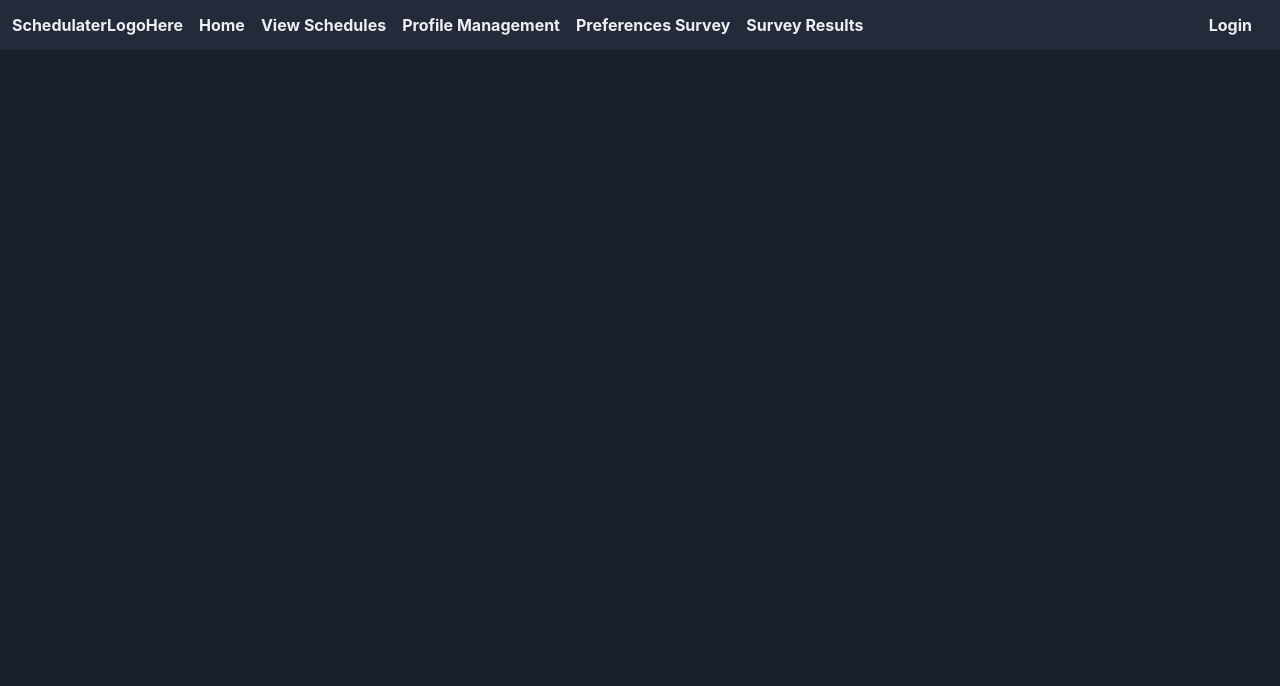
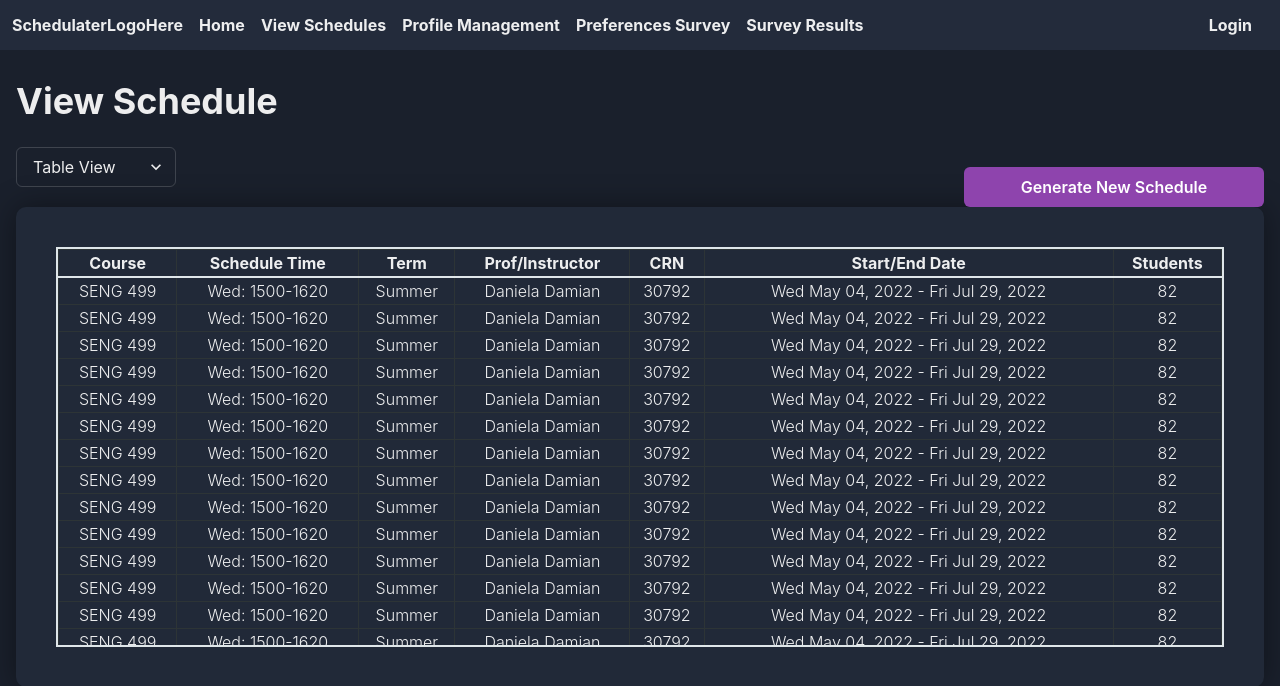
Before and after one commit to SENG499-S22-Company3/frontend, a React (Create React App) app: page /schedule in a window 1280 px wide. Shown: the top 686 px of the page. Built offline with nearby package versions, Linux system fonts and the light colour scheme.

Commit message:
added generate button and table view with dummy data to schedule view

```diff
--- a/src/pages/Generate.tsx
+++ b/src/pages/Generate.tsx
@@ -1,7 +1,28 @@
 import React from "react";
-
+import { Link } from "react-router-dom";
+import { Button, Flex, Text } from "@chakra-ui/react";
 export const Generate = () => {
   return (
-    <></>
+    <Flex
+      w="100%"
+      minH="calc(100vh - 5.5rem)"
+      pt={30}
+      alignItems="center"
+      justifyContent="center"
+      flexDirection="column"
+    >
+      <Button
+        mt={5}
+        w="300px"
+        as={Link}
+        to="/schedule"
+        backgroundColor="#8e44ad"
+        colorScheme="purple"
+        textColor="#ffffff"
+        variant="solid"
+      >
+        Generate Schedule
+      </Button>
+    </Flex>
   );
 };
--- a/src/pages/Schedule.tsx
+++ b/src/pages/Schedule.tsx
@@ -1,7 +1,323 @@
-import React from "react";
+import {
+  Box,
+  Button,
+  Container,
+  Flex,
+  FormControl,
+  FormErrorMessage,
+  FormLabel,
+  Heading,
+  Input,
+  Radio,
+  RadioGroup,
+  Select,
+  Slider,
+  SliderFilledTrack,
+  SliderThumb,
+  SliderTrack,
+  Stack,
+  Textarea,
+  Tooltip,
+} from "@chakra-ui/react";
+import React, { useEffect, useState } from "react";
+import { useNavigate } from "react-router-dom";
+import { Link } from "react-router-dom";
+import { gql, useMutation } from "@apollo/client";
+import { useLoginStore } from "../stores/login";
+
+// these schemas will probably change later, all just example data
+const SUBMIT = gql`
+  mutation Login($username: String!, $password: String!) {
+    login(username: $username, password: $password) {
+      username
+      email
+      roles
+    }
+  }
+`;
 
 export const Schedule = () => {
+  const [selectValue, setSelectValue] = useState("");
+  const [submit, { data, loading, error }] = useMutation(SUBMIT);
+
+  const loginState = useLoginStore();
+  const navigate = useNavigate();
+
+  useEffect(() => {
+    if (loginState.loggedIn) {
+      navigate("/");
+    }
+  }, [loginState.loggedIn, navigate]);
+
+  useEffect(() => {
+    if (data && !error && !loading) {
+      // TODO: this route will change to whatever the default page is once the
+      // user is logged in
+      navigate("/");
+    }
+  }, [data, error, loading, navigate]);
+
+  const css = `
+    table {
+      width: 100%;
+      height: 100%;
+    }
+    th {
+      border: 1px solid  #2d3436;
+      font-weight: 300;
+    }
+    .bold{
+      font-weight: bold;
+      border-bottom: 2px solid  #dfe6e9;
+    }
+    .scroll{
+      border: 2px solid  #dfe6e9;
+      overflow-y:auto;
+      max-height:50vh;
+    }
+  `
   return (
-    <></>
+    <Flex
+      w="100%"
+      minH="calc(100vh - 5.5rem)"
+      pt={30}
+      alignItems="center"
+      justifyContent="center"
+      flexDirection="column"
+    >
+      <Container mb={32} maxW="container.xlg">
+        <Heading mb={6}>View Schedule</Heading>
+        <Button
+        mt={5}
+        w="300px"
+        as={Link}
+        to="/schedule"
+
+        backgroundColor="#8e44ad"
+        colorScheme="purple"
+        textColor="#ffffff"
+        variant="solid"
+        float={`right`}
+      >
+        Generate New Schedule
+      </Button>
+        <Select
+          id="select"
+          w="160px"
+          value={selectValue}
+          mb={5}
+          onChange={(e) => setSelectValue(e.target.value)}
+        >
+          <option value="table">Table View</option>
+          <option value="calendar">Calendar View</option>
+        </Select>
+        <Flex
+          bg="#212938"
+          p={10}
+          borderRadius={10}
+          flexDir="column"
+          style={{ boxShadow: "0px 0px 30px rgba(0, 0, 0, 0.40)" }}
+        >
+         <div className={`scroll`}>
+            <style>
+                {css}
+            </style>
+            <table>
+
+              <tr>
+                <th className={`bold`}>Course</th>
+                <th className={`bold`}>Schedule Time</th>
+                <th className={`bold`}>Term</th>
+                <th className={`bold`}>Prof/Instructor</th>
+                <th className={`bold`}>CRN</th>
+                <th className={`bold`}>Start/End Date</th>
+                <th className={`bold`}>Students</th>
+              </tr>
+
+              <tr >
+                <th>SENG 499</th>
+                <th>Wed: 1500-1620</th>
+                <th>Summer</th>
+                <th>Daniela Damian</th>
+                <th>30792</th>
+                <th>Wed May 04, 2022 - Fri Jul 29, 2022</th>
+                <th>82</th>
+              </tr>
+              <tr >
+                <th>SENG 499</th>
+                <th>Wed: 1500-1620</th>
+                <th>Summer</th>
+                <th>Daniela Damian</th>
+                <th>30792</th>
+                <th>Wed May 04, 2022 - Fri Jul 29, 2022</th>
+                <th>82</th>
+              </tr>
+              <tr >
+                <th>SENG 499</th>
+                <th>Wed: 1500-1620</th>
+                <th>Summer</th>
+                <th>Daniela Damian</th>
+                <th>30792</th>
+                <th>Wed May 04, 2022 - Fri Jul 29, 2022</th>
+                <th>82</th>
+              </tr>
+              <tr >
+                <th>SENG 499</th>
+                <th>Wed: 1500-1620</th>
+                <th>Summer</th>
+                <th>Daniela Damian</th>
+                <th>30792</th>
+                <th>Wed May 04, 2022 - Fri Jul 29, 2022</th>
+                <th>82</th>
+              </tr>
+              <tr >
+                <th>SENG 499</th>
+                <th>Wed: 1500-1620</th>
+                <th>Summer</th>
+                <th>Daniela Damian</th>
+                <th>30792</th>
+                <th>Wed May 04, 2022 - Fri Jul 29, 2022</th>
+                <th>82</th>
+              </tr>
+              <tr >
+                <th>SENG 499</th>
+                <th>Wed: 1500-1620</th>
+                <th>Summer</th>
+                <th>Daniela Damian</th>
+                <th>30792</th>
+                <th>Wed May 04, 2022 - Fri Jul 29, 2022</th>
+                <th>82</th>
+              </tr>
+              <tr >
+                <th>SENG 499</th>
+                <th>Wed: 1500-1620</th>
+                <th>Summer</th>
+                <th>Daniela Damian</th>
+                <th>30792</th>
+                <th>Wed May 04, 2022 - Fri Jul 29, 2022</th>
+                <th>82</th>
+              </tr>
+              <tr >
+                <th>SENG 499</th>
+                <th>Wed: 1500-1620</th>
+                <th>Summer</th>
+                <th>Daniela Damian</th>
+                <th>30792</th>
+                <th>Wed May 04, 2022 - Fri Jul 29, 2022</th>
+                <th>82</th>
+              </tr>
+              <tr >
+                <th>SENG 499</th>
+                <th>Wed: 1500-1620</th>
+                <th>Summer</th>
+                <th>Daniela Damian</th>
+                <th>30792</th>
+                <th>Wed May 04, 2022 - Fri Jul 29, 2022</th>
+                <th>82</th>
+              </tr>
+              <tr >
+                <th>SENG 499</th>
+                <th>Wed: 1500-1620</th>
+                <th>Summer</th>
+                <th>Daniela Damian</th>
+                <th>30792</th>
+                <th>Wed May 04, 2022 - Fri Jul 29, 2022</th>
+                <th>82</th>
+              </tr>
+              <tr >
+                <th>SENG 499</th>
+                <th>Wed: 1500-1620</th>
+                <th>Summer</th>
+                <th>Daniela Damian</th>
+                <th>30792</th>
+                <th>Wed May 04, 2022 - Fri Jul 29, 2022</th>
+                <th>82</th>
+              </tr>
+              <tr >
+                <th>SENG 499</th>
+                <th>Wed: 1500-1620</th>
+                <th>Summer</th>
+                <th>Daniela Damian</th>
+                <th>30792</th>
+                <th>Wed May 04, 2022 - Fri Jul 29, 2022</th>
+                <th>82</th>
+              </tr>
+              <tr >
+                <th>SENG 499</th>
+                <th>Wed: 1500-1620</th>
+                <th>Summer</th>
+                <th>Daniela Damian</th>
+                <th>30792</th>
+                <th>Wed May 04, 2022 - Fri Jul 29, 2022</th>
+                <th>82</th>
+              </tr>
+              <tr >
+                <th>SENG 499</th>
+                <th>Wed: 1500-1620</th>
+                <th>Summer</th>
+                <th>Daniela Damian</th>
+                <th>30792</th>
+                <th>Wed May 04, 2022 - Fri Jul 29, 2022</th>
+                <th>82</th>
+              </tr>
+              <tr >
+                <th>SENG 499</th>
+                <th>Wed: 1500-1620</th>
+                <th>Summer</th>
+                <th>Daniela Damian</th>
+                <th>30792</th>
+                <th>Wed May 04, 2022 - Fri Jul 29, 2022</th>
+                <th>82</th>
+              </tr>
+              <tr >
+                <th>SENG 499</th>
+                <th>Wed: 1500-1620</th>
+                <th>Summer</th>
+                <th>Daniela Damian</th>
+                <th>30792</th>
+                <th>Wed May 04, 2022 - Fri Jul 29, 2022</th>
+                <th>82</th>
+              </tr>
+              <tr >
+                <th>SENG 499</th>
+                <th>Wed: 1500-1620</th>
+                <th>Summer</th>
+                <th>Daniela Damian</th>
+                <th>30792</th>
+                <th>Wed May 04, 2022 - Fri Jul 29, 2022</th>
+                <th>82</th>
+              </tr>
+              <tr >
+                <th>SENG 499</th>
+                <th>Wed: 1500-1620</th>
+                <th>Summer</th>
+                <th>Daniela Damian</th>
+                <th>30792</th>
+                <th>Wed May 04, 2022 - Fri Jul 29, 2022</th>
+                <th>82</th>
+              </tr>
+              <tr >
+                <th>SENG 499</th>
+                <th>Wed: 1500-1620</th>
+                <th>Summer</th>
+                <th>Daniela Damian</th>
+                <th>30792</th>
+                <th>Wed May 04, 2022 - Fri Jul 29, 2022</th>
+                <th>82</th>
+              </tr>
+              <tr >
+                <th>SENG 499</th>
+                <th>Wed: 1500-1620</th>
+                <th>Summer</th>
+                <th>Daniela Damian</th>
+                <th>30792</th>
+                <th>Wed May 04, 2022 - Fri Jul 29, 2022</th>
+                <th>82</th>
+              </tr>
+            </table>
+          </div>
+        </Flex>
+      </Container>
+    </Flex>
   );
 };
```
